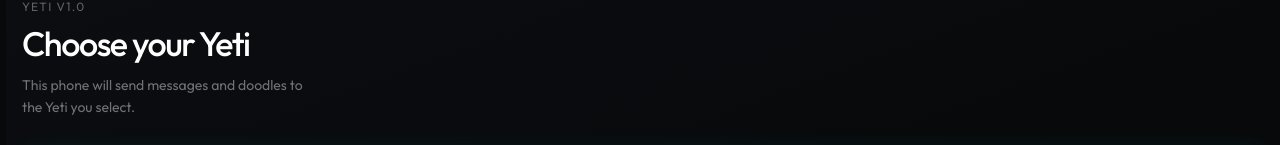
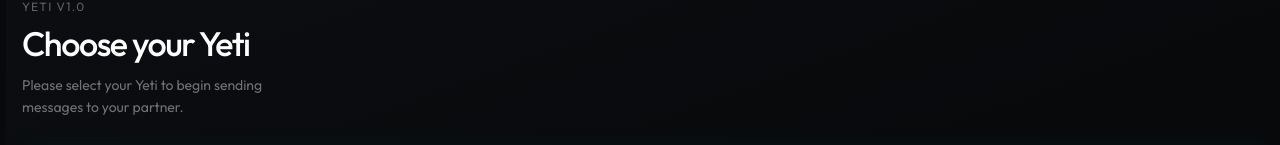
Before and after one commit to Rafael2753/Yeti-Messenger, a React (Vite) app: page / in a window 1280 px wide. Shown: the part 236-381 px from the top of the page. Built offline with nearby package versions, Linux system fonts and the light colour scheme; the HTML template or start-up script is replaced by a standard one.

Commit message:
Update App.tsx
v5

```diff
--- a/src/App.tsx
+++ b/src/App.tsx
@@ -361,7 +361,7 @@ export default function App() {
               color: 'rgba(255,255,255,0.42)',
             }}
           >
-            This phone will send messages and doodles to the Yeti you select.
+            Please select your Yeti to begin sending messages to your partner.
           </p>
 
           <div
```
